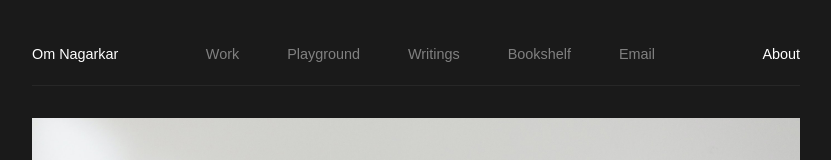
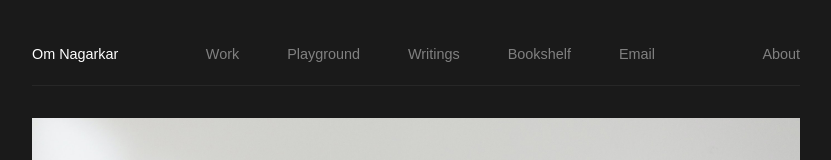
Before and after one commit to H0und5/nextport, a Next.js app: page / in a window 1280 px wide. Shown: the top 160 px of the page, without its empty margins (224-1055 px from the left). Built offline with nearby package versions, Linux system fonts and the light colour scheme.

Commit message:
-- Renovation -- Updated the styling for the About link in the NavBar

```diff
--- a/src/components/NavBar.js
+++ b/src/components/NavBar.js
@@ -19,7 +19,7 @@ const NavBar = () => {
 
       <div className={styles.headerLast}>
         <Image className={styles.headerImage} src={menuBar} alt="menu bar" width={20} height={20}/>
-        <p>About</p>
+        <p style={{color: '#808080'}}>About</p>
       </div>
     </div>
   )
```
